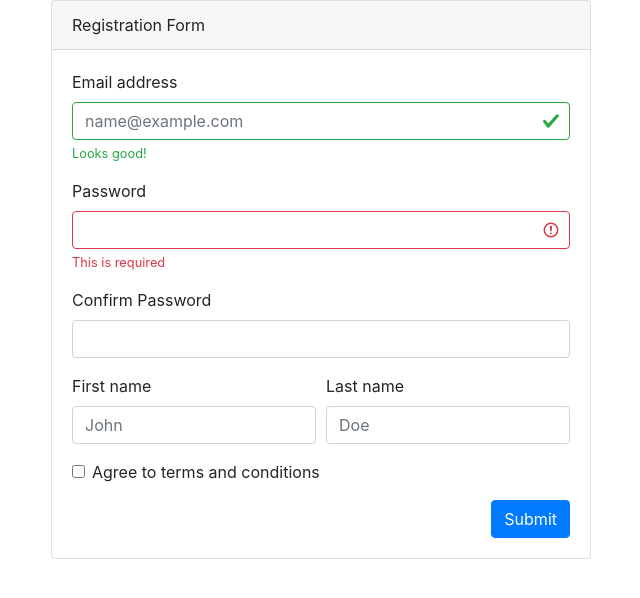
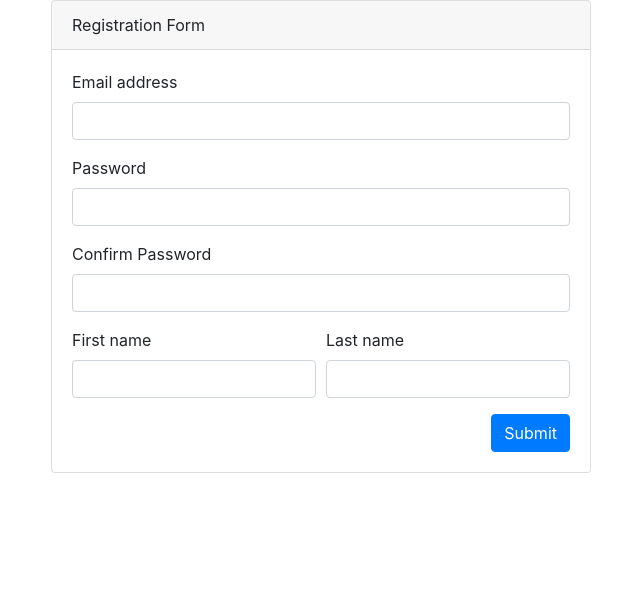
Before and after one commit to nikkinicholasromero/angular-demo, an Angular app: page /registration in a window 1280 px wide. Shown: the top 598 px of the page, without its empty margins (319-959 px from the left). Built offline with nearby package versions, Linux system fonts and the light colour scheme.

Commit message:
Added basic form validation

```diff
--- a/src/app/app.module.ts
+++ b/src/app/app.module.ts
@@ -1,5 +1,5 @@
+import { NgModule } from '@angular/core';
 import { BrowserModule } from '@angular/platform-browser';
-import { NgModule } from '@angular/core';
 
 import { AppComponent } from './app.component';
 import { AppRoutingModule } from './app-routing.module';
--- a/src/app/components/login/login.module.ts
+++ b/src/app/components/login/login.module.ts
@@ -1,5 +1,6 @@
 import { NgModule } from '@angular/core';
 import { CommonModule } from '@angular/common';
+
 import { LoginRoutingModule } from './login-routing.module';
 import { LoginComponent } from './login.component';
 
--- a/src/app/components/registration/registration.component.html
+++ b/src/app/components/registration/registration.component.html
@@ -6,45 +6,46 @@
                     Registration Form
                 </div>
                 <div class="card-body">
-                    <form class="needs-validation" novalidate>
+                    <form [formGroup]="registrationForm">
                         <div class="form-group">
                             <label for="emailAddress">Email address</label>
-                            <input type="email" class="form-control is-valid" id="emailAddress" placeholder="name@example.com">
-                            <div class="valid-feedback">
-                                Looks good!
+                            <input type="email" class="form-control" id="emailAddress" formControlName="emailAddress" [ngClass]="getInputClass(emailAddress)">
+                            <div *ngIf="emailAddress.dirty" [ngClass]="getFeedbackClass(emailAddress)">
+                                {{ validation.getErrorMessage(emailAddress, "Email address") }}
                             </div>
                         </div>
                         <div class="form-group">
                             <label for="password">Password</label>
-                            <input type="password" class="form-control is-invalid" id="password">
-                            <div class="invalid-feedback">
-                                This is required
+                            <input type="password" class="form-control" id="password" formControlName="password" [ngClass]="getInputClass(password)">
+                            <div *ngIf="password.dirty" [ngClass]="getFeedbackClass(password)">
+                                {{ validation.getErrorMessage(password, "Password") }}
                             </div>
                         </div>
                         <div class="form-group">
                             <label for="confirmPassword">Confirm Password</label>
-                            <input type="password" class="form-control" id="confirmPassword">
+                            <input type="password" class="form-control" id="confirmPassword" formControlName="confirmPassword" [ngClass]="getInputClass(confirmPassword)">
+                            <div *ngIf="confirmPassword.dirty" [ngClass]="getFeedbackClass(confirmPassword)">
+                                {{ validation.getErrorMessage(confirmPassword, "Confirm Password") }}
+                            </div>
                         </div>
                         <div class="form-row">
                             <div class="form-group col-md-6">
                                 <label for="firstName">First name</label>
-                                <input type="text" class="form-control" id="firstName" placeholder="John">
+                                <input type="text" class="form-control" id="firstName" formControlName="firstName" [ngClass]="getInputClass(firstName)">
+                                <div *ngIf="firstName.dirty" [ngClass]="getFeedbackClass(firstName)">
+                                    {{ validation.getErrorMessage(firstName, "First name") }}
+                                </div>
                             </div>
                             <div class="form-group col-md-6">
                                 <label for="lastName">Last name</label>
-                                <input type="text" class="form-control" id="lastName" placeholder="Doe">
+                                <input type="text" class="form-control" id="lastName" formControlName="lastName" [ngClass]="getInputClass(lastName)">
+                                <div *ngIf="lastName.dirty" [ngClass]="getFeedbackClass(lastName)">
+                                    {{ validation.getErrorMessage(lastName, "Last name") }}
+                                </div>
                             </div>
                         </div>
+                        <button href="#" type="submit" id="submit" class="btn btn-primary float-right">Submit</button>
                     </form>
-                    <div class="form-group">
-                        <div class="form-check">
-                            <input class="form-check-input" type="checkbox" value="" id="agree" required>
-                            <label class="form-check-label" for="agree">
-                                Agree to terms and conditions
-                            </label>
-                        </div>
-                    </div>
-                    <button href="#" type="submit" id="submit" class="btn btn-primary float-right">Submit</button>
                 </div>
             </div>
         </div>
--- a/src/app/components/registration/registration.component.ts
+++ b/src/app/components/registration/registration.component.ts
@@ -1,4 +1,6 @@
 import { Component, OnInit } from '@angular/core';
+import { FormGroup, FormBuilder, Validators, AbstractControl } from '@angular/forms';
+import { FormValidationService } from '../../form-validation.service';
 
 @Component({
   selector: 'app-registration',
@@ -6,10 +8,61 @@ import { Component, OnInit } from '@angular/core';
   styleUrls: ['./registration.component.css']
 })
 export class RegistrationComponent implements OnInit {
+  registrationForm: FormGroup = this.formBuilder.group({
+    emailAddress: ['', [ Validators.required, Validators.email ]],
+    password: ['', Validators.required],
+    confirmPassword: ['', Validators.required],
+    firstName: ['', Validators.required],
+    lastName: ['', Validators.required]
+  });
 
-  constructor() { }
+  constructor(private formBuilder: FormBuilder,
+    public validation: FormValidationService) { }
 
   ngOnInit(): void {
   }
 
+  get emailAddress(): AbstractControl {
+    return this.registrationForm.controls["emailAddress"];
+  }
+
+  get password(): AbstractControl {
+    return this.registrationForm.controls["password"];
+  }
+
+  get confirmPassword(): AbstractControl {
+    return this.registrationForm.controls["confirmPassword"];
+  }
+
+  get firstName(): AbstractControl {
+    return this.registrationForm.controls["firstName"];
+  }
+
+  get lastName(): AbstractControl {
+    return this.registrationForm.controls["lastName"];
+  }
+
+  getInputClass(field: AbstractControl): string {
+    if (!field.dirty) {
+      return '';
+    }
+
+    if (this.validation.isFormFieldValid(field)) {
+      return 'is-valid';
+    } else {
+      return 'is-invalid';
+    }
+  }
+
+  getFeedbackClass(field: AbstractControl): string {
+    if (!field.dirty) {
+      return '';
+    }
+
+    if (this.validation.isFormFieldValid(field)) {
+      return 'valid-feedback';
+    } else {
+      return 'invalid-feedback';
+    }
+  }
 }
--- a/src/app/components/registration/registration.module.ts
+++ b/src/app/components/registration/registration.module.ts
@@ -1,12 +1,15 @@
 import { NgModule } from '@angular/core';
 import { CommonModule } from '@angular/common';
+import { ReactiveFormsModule } from '@angular/forms';
+
 import { RegistrationRoutingModule } from './registration-routing.module';
 import { RegistrationComponent } from './registration.component';
 
 @NgModule({
   imports: [
     CommonModule,
-    RegistrationRoutingModule
+    RegistrationRoutingModule,
+    ReactiveFormsModule
   ],
   declarations: [RegistrationComponent]
 })
--- /dev/null
+++ b/src/app/form-validation.service.ts
@@ -0,0 +1,29 @@
+import { Injectable } from '@angular/core';
+import { ValidationErrors, AbstractControl } from '@angular/forms';
+
+@Injectable({
+  providedIn: 'root'
+})
+export class FormValidationService {
+  private readonly ERROR_MESSAGE_MAP: Map<string, (field: string) => string> = new Map([
+      ["required", (field: string) => `${field} is required`],
+      ["email", (field: string) => `${field} should be a valid email address`]
+  ]);
+
+  constructor() { }
+
+  isFormFieldValid(field: AbstractControl): boolean {
+    return (field.dirty && field.valid);
+  }
+
+  getErrorMessage(field: AbstractControl, fieldName: string): string | null {
+    const errors: ValidationErrors = field.errors;
+    for (const error in errors) {
+      if (Object.prototype.hasOwnProperty.call(errors, error)) {
+        return this.ERROR_MESSAGE_MAP.get(error)(fieldName);
+      }
+    }
+
+    return "Looks good!";
+  }
+}
```
Also changed, not shown: 1 other file (tests, documents, lock files or other folders).
